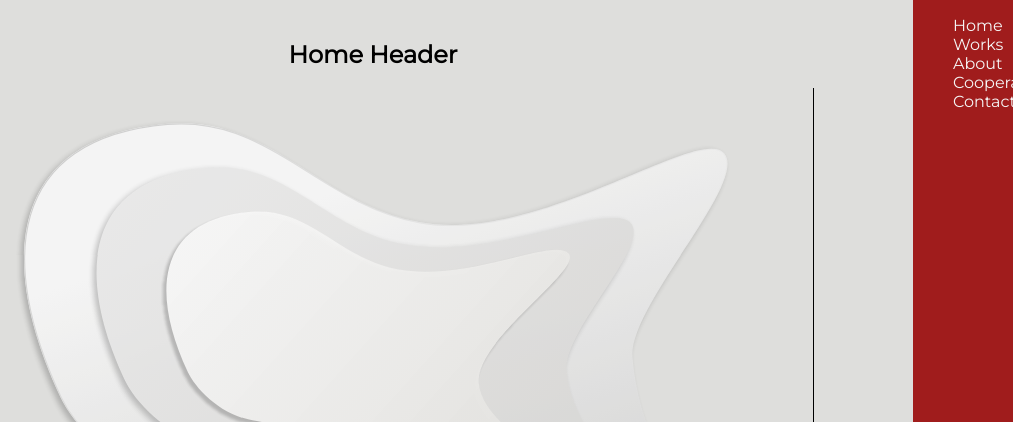
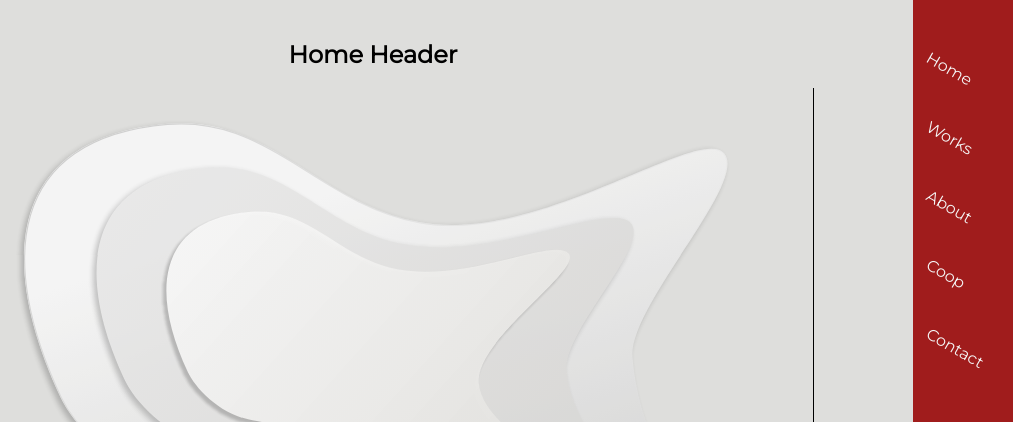
Before and after one commit to MartinKuracka/webmark-design, a plain HTML site: page index.html in a window 1280 px wide. Shown: the top 422 px of the page, 267-1280 px from the left. Drawn offline with Linux system fonts and the light colour scheme.

Commit message:
navbar styling

```diff
--- a/index.html
+++ b/index.html
@@ -14,8 +14,7 @@
     <img class='logo_svg' src="./img/logo_SVG.svg" alt="">
     <!-- Navbar -->
     <nav class="nav-container" id='nav'>
-        <div class="nav-items">
-            <ul>
+            <ul class='nav-items'>
                 <li>
                     <a href="#home">Home</a>
                 </li>
@@ -26,13 +25,12 @@
                     <a href="#about">About</a>
                 </li>
                 <li>
-                    <a href="#coop">Cooperation</a>
+                    <a href="#coop">Coop</a>
                 </li>
                 <li>
                     <a href="#contact">Contact</a>
                 </li>
             </ul>
-        </div>
     </nav>
 
     <!-- Header -->
--- a/style.css
+++ b/style.css
@@ -31,12 +31,16 @@ section {
 }
 
 nav {
+    display: flex;
+    justify-content: center;
+    align-items: flex-start;
     position: fixed;
     width: 100px;
     height: 100vh;
     background-color: var(--primary_color);
     right: 0;
     z-index: 2;
+
 }
 
 .logo_svg {
@@ -49,14 +53,25 @@ ul {
     list-style: none;
 }
 
-.nav-item {
+.nav-items {
+    margin-left: -30px;
+    display: flex;
+    flex-direction: column;
+    align-items: left;
     text-decoration: none;
+    /* writing-mode: vertical-rl;     */
+}
+
+li {
+    transform: rotate(30deg);
+    padding-top: 50px;
 }
 
 a {
     color: var(--on_primary);
     text-decoration: none;
     cursor: pointer;
+
 }
 
 /* Home section */
```
